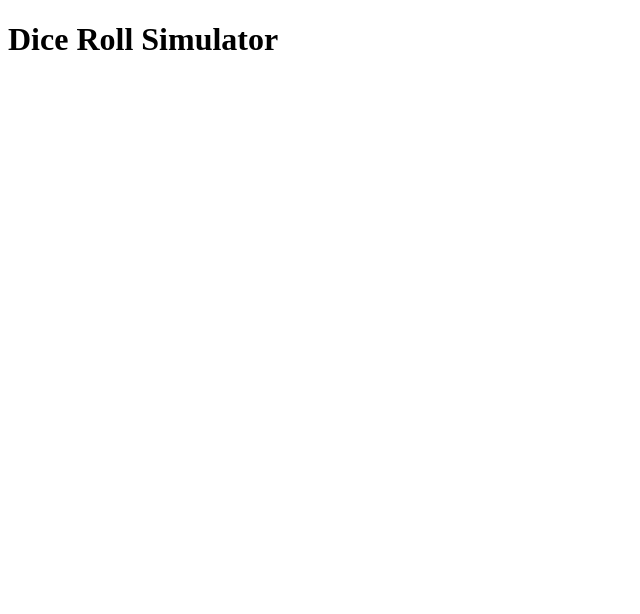
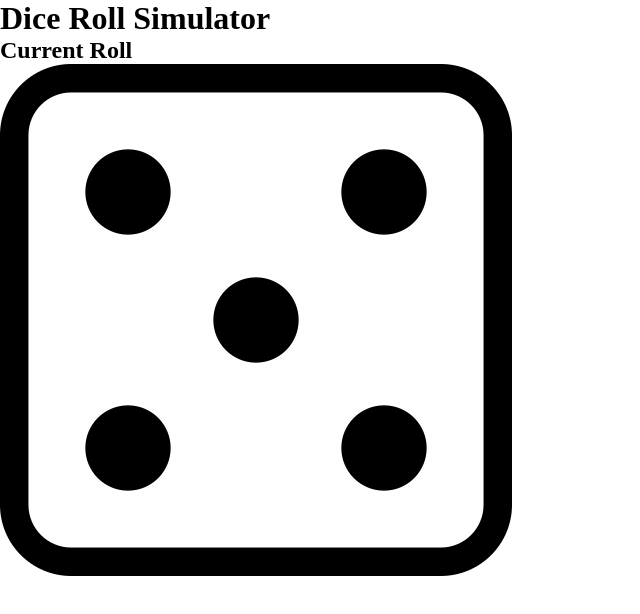
Before and after one commit to ogajiemmanuel/dice-roll-simulator, a plain HTML site: page index.html in a window 1280 px wide. Shown: the whole page, without its empty margins (0-640 px from the left). Drawn offline with Linux system fonts and the light colour scheme.

Commit message:
created a stylesheet

```diff
--- a/index.html
+++ b/index.html
@@ -4,9 +4,13 @@
     <meta charset="UTF-8">
     <meta name="viewport" content="width=device-width, initial-scale=1.0">
     <title>Dice Roll Simulator</title>
+    <link rel="stylesheet" href="style.css">
 </head>
 <body>
     <h1>Dice Roll Simulator</h1>
-    <div class="dice" id="dice"></div>
+    <section>
+        <h2>Current Roll</h2>
+        <img src="./images/die-face-5.png" alt="die-face-5">
+    </section>
 </body>
 </html>
--- /dev/null
+++ b/style.css
@@ -0,0 +1,5 @@
+*, ::before, ::after {
+    margin:0;
+    padding:0;
+box-sizing: border-box
+}
```
